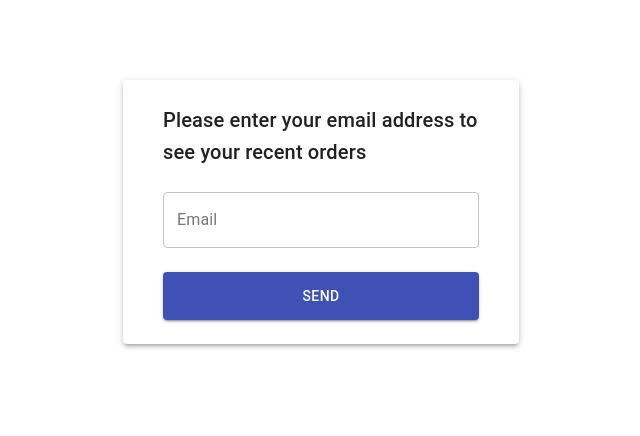
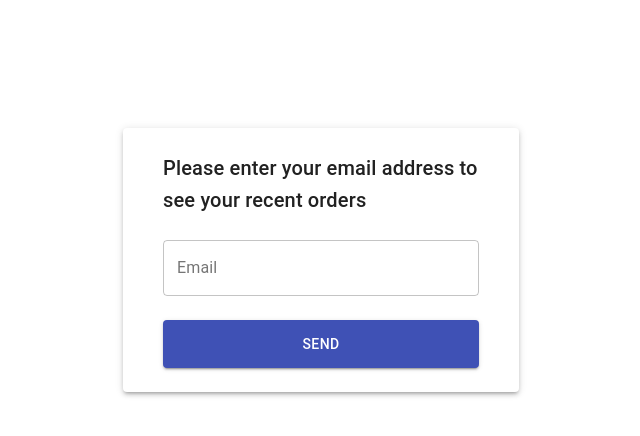
Before and after one commit to lacazeto/ordersTracking_Kata, a React (Create React App) app in the folder frontend/: page / in a window 1280 px wide. Shown: the top 436 px of the page, without its empty margins (319-959 px from the left). Built offline with nearby package versions, Linux system fonts and the light colour scheme.

Commit message:
extracted header to component

```diff
--- a/frontend/src/App.tsx
+++ b/frontend/src/App.tsx
@@ -1,24 +1,16 @@
 import { BrowserRouter as Router, Switch, Route } from "react-router-dom";
 import { Container } from "@material-ui/core";
+import Header from "./Components/Header";
 import NotFound from "./pages/NotFound";
 import Home from "./pages/Home";
 import Orders from "./pages/Orders";
-import { makeStyles } from "@material-ui/core/styles";
-
-const useStyles = makeStyles((theme) => ({
-  header: {
-    height: "10vH",
-  },
-}));
 
 function App() {
-  const classes = useStyles();
-
   return (
     <div className="App">
-      <header className={classes.header} />
       <Router>
         <main>
+          <Header />
           <Container maxWidth="xs">
             <Switch>
               <Route exact path="/">
@@ -26,6 +18,9 @@ function App() {
               </Route>
               <Route exact path="/orders">
                 <Orders />
+              </Route>
+              <Route exact path="/status">
+                <NotFound />
               </Route>
               <Route path="*">
                 <NotFound />
--- /dev/null
+++ b/frontend/src/Components/Header.tsx
@@ -0,0 +1,23 @@
+import React from "react";
+import { useLocation, Link } from "react-router-dom";
+import { makeStyles } from "@material-ui/core/styles";
+import { Box } from "@material-ui/core";
+
+const useStyles = makeStyles(() => ({
+  header: {
+    height: "10vH",
+  },
+}));
+
+const Header = (): React.ReactElement => {
+  const classes = useStyles();
+  let location = useLocation();
+
+  return (
+    <Box p={3} className={classes.header}>
+      {location.pathname !== "/" && <Link to="/">Return Home</Link>}
+    </Box>
+  );
+};
+
+export default Header;
```
